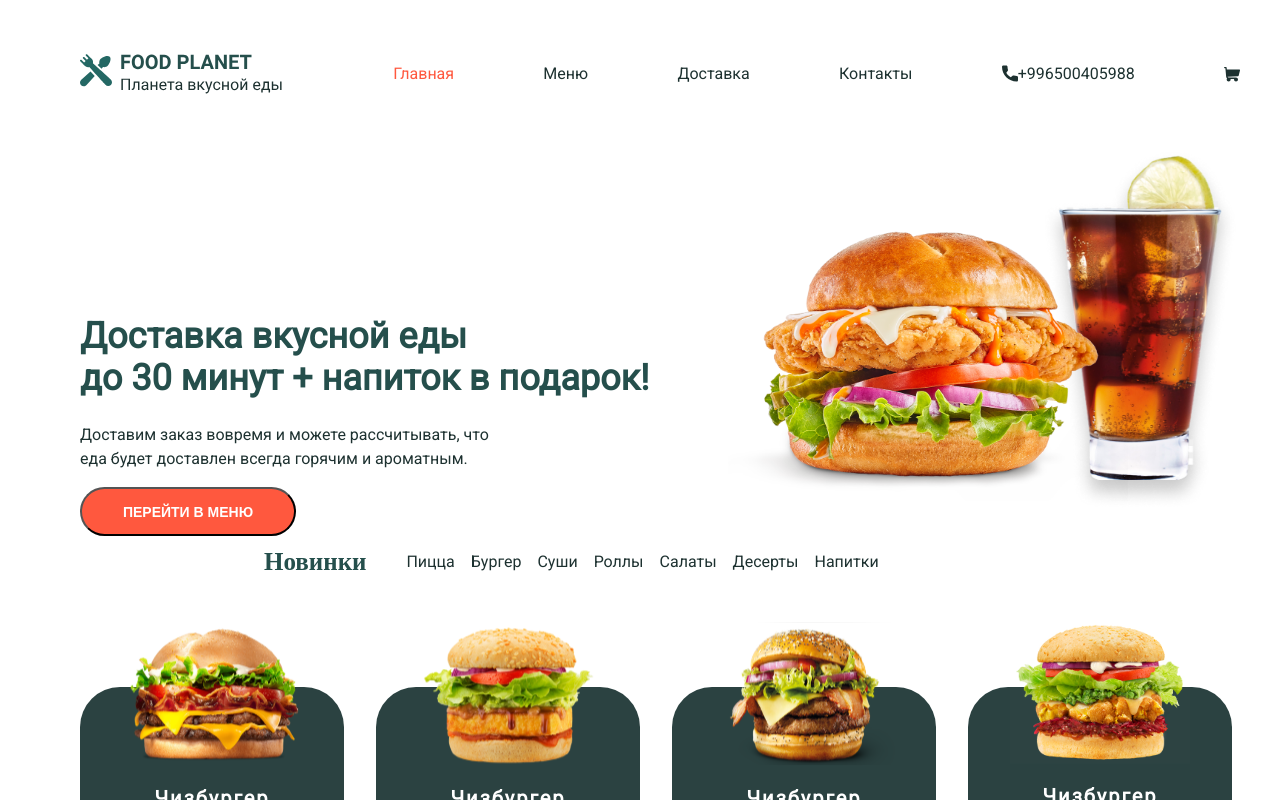
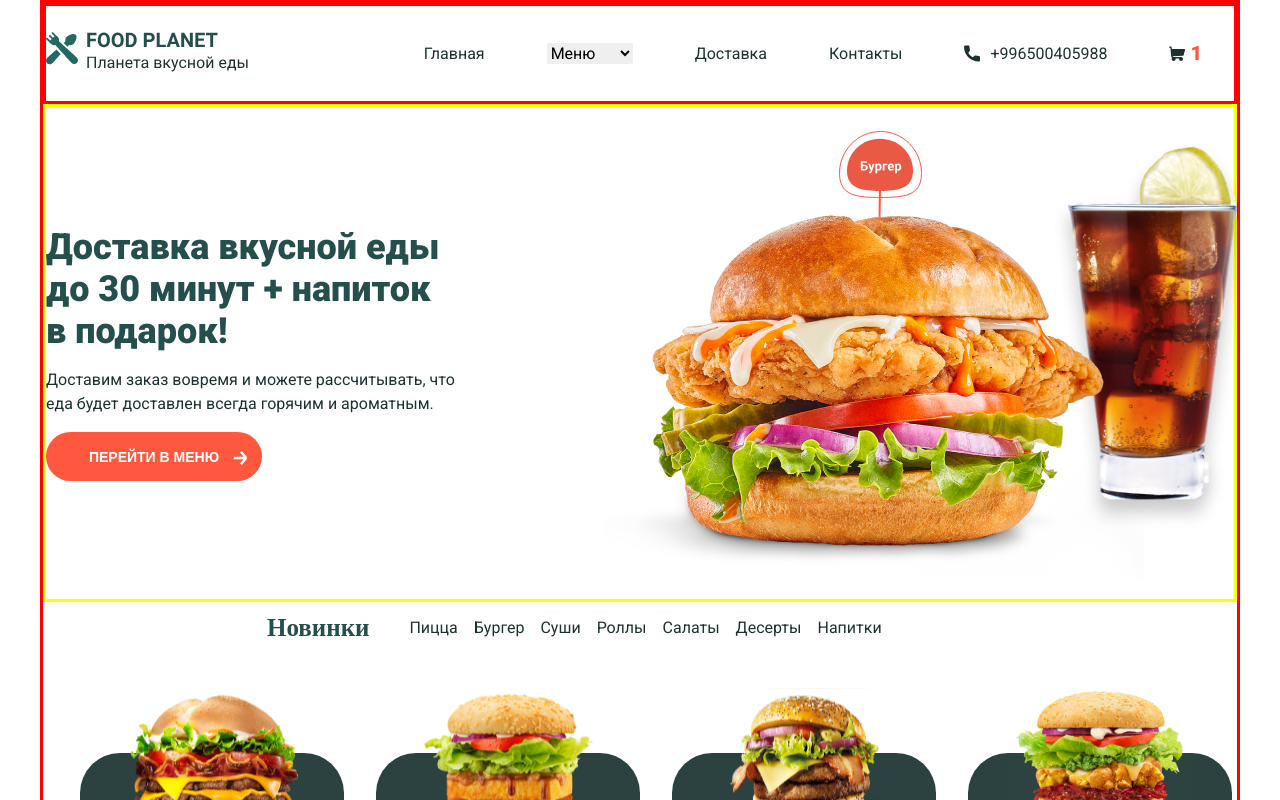
Before and after one commit to Majitovaaijan/food-planet, a React (Create React App) app: page / in a window 1280 px wide. Shown: the top 800 px of the page. Built offline with nearby package versions, Linux system fonts and the light colour scheme.

Commit message:
feat: added Content.jsx

```diff
--- a/src/App.css
+++ b/src/App.css
@@ -1,13 +1,7 @@
-body{
-    /*border: 3px solid red;*/
-    /*height: 100vh;*/
-    /*max-width: 1600px;*/
-    /*padding: 0 200px 0 200px;*/
-    /*margin: 0;*/
-}
 
 .container{
     max-width: 1200px;
     margin: 0 auto;
     overflow: hidden;
+    border: 3px solid red;
 }
--- a/src/components/Content/Content.jsx
+++ b/src/components/Content/Content.jsx
@@ -1,19 +1,32 @@
 import React from 'react';
 import burger from '../../media/icons/hamburger.png'
 import pepsi from '../../media/icons/pepsi.png'
+import next from '../../media/icons/next.svg'
+import price from '../../media/icons/price.svg'
 import s from './Content.module.css'
+
 const Content = () => {
     return (
         <div className={s.content}>
             <div className={s.description}>
-                <h1 className={s.delivery}>Доставка вкусной еды <br/> до 30 минут + напиток в подарок!</h1>
-                <p className={s.delivery1}>Доставим заказ вовремя и можете рассчитывать, что <br/> еда будет доставлен всегда горячим и ароматным.</p>
-                <button className={s.next}>Перейти в меню</button>
+                <h1 className={s.delivery}>Доставка вкусной еды <br/> до 30 минут + напиток <br/>в подарок!</h1>
+                <p className={s.delivery1}>Доставим заказ вовремя и можете рассчитывать, что <br/> еда будет доставлен
+                    всегда горячим и ароматным.</p>
+                <div className={s.btn}>
+                    <button className={s.go}>Перейти в меню</button>
+                    <img src={next} alt=""/>
+                </div>
             </div>
             <div className={s.images}>
-                <img src={burger} alt=""/>
-                <img src={pepsi} alt=""/>
+                <div className={s.price}>
+                    <img src={price} alt=""/>
+                </div>
+                <div className={s.big}>
+                    <img className={s.burger} src={burger} alt=""/>
+                    <img className={s.pepsi} src={pepsi} alt=""/>
+                </div>
             </div>
+
         </div>
     );
 };
--- a/src/components/Content/Content.module.css
+++ b/src/components/Content/Content.module.css
@@ -1,22 +1,22 @@
-@import url('https://fonts.googleapis.com/css2?family=Roboto&display=swap');
+@import url('https://fonts.googleapis.com/css2?family=Roboto:wght@900&display=swap');
 
 .content{
     display: flex;
-    justify-content: space-between;
     position: relative;
-    padding-top: 2rem;
+    border: 3px solid yellow;
+    height: 498px;
     font-family: 'Roboto', sans-serif;
 }
+
 .description{
-    font-weight: 900;
-    padding: 0 40px 0 40px;
-    margin-top: 144px
+    padding-top: 95px;
 }
 .delivery{
     font-weight: 900;
     font-size: 36px;
     line-height: 42px;
     color: #254F4C;
+    margin-bottom: 10px;
 }
 
 .delivery1{
@@ -26,33 +26,54 @@
     color: #1D3130;
 }
 
-.next{
+
+.go{
     width: 216px;
     height: 49px;
-    left: 200px;
+    border: none;
+    cursor: pointer;
     background: #FF583E;
     border-radius: 100px;
     color: #FFFFFF;
     font-weight: 700;
     font-size: 14px;
     text-transform: uppercase;
+    transition: .4s;
+}
+.go:hover{
+    background-color: green;
+    transform: scale(1.1);
+}
+
+.btn{
+    position: relative;
+}
+.btn img{
+    position: relative;
+    width: 20px;
+    right: 2rem;
+    top: 6px;
 }
 
 
-
-.images{
-    display: flex;
+.price img{
+    width: 83px;
+    position: absolute;
+    right: 19.5rem;
+    top: 1.5rem;
 }
-
-.images img:nth-child(1){
+.big img:nth-child(1){
     position: absolute;
-    right: 7rem;
-    top: 6rem;
-    width: 400px;
+    right: 90px;
+    bottom: 20px;
+    width: 540px;
+    height: 392px;
     z-index: 10;
 }
-.images img:nth-child(2){
-    width: 200px;
+.big img:nth-child(2){
+    width: 210px;
+    height: 395px;
     position: absolute;
-    right: 0;
+    right: -1.5rem;
+    top: 30px;
 }
--- a/src/components/Header/Header.jsx
+++ b/src/components/Header/Header.jsx
@@ -1,26 +1,32 @@
 import React from 'react';
 import logo from '../../media/icons/logo.svg'
-import call from '../../media/icons/handset.svg'
+import call from '../../media/icons/call.svg'
 import basket from '../../media/icons/basket.svg'
 import s from './Header.module.css'
+
 const Header = () => {
     return (
         <header className={s.menu}>
             <ul>
-                <li>
-                    <a href="">
-                        <img src={logo} alt=""/>
-                    </a>
-                </li>
+                <div>
+                    <img className={s.logo} src={logo} alt=""/>
+                </div>
+                <div className={s.names}>
                     <li>
                         <a className={s.main} href="">
                             Главная
                         </a>
                     </li>
                     <li>
-                    <a href="">
-                        Меню
-                    </a>
+                        <select className={s.menuHeader}>
+                            <option value="0">Меню</option>
+                            <option value="1">Бургер</option>
+                            <option value="2">Суши</option>
+                            <option value="3">Роллы</option>
+                            <option value="4">Салаты</option>
+                            <option value="4">Десерты</option>
+                            <option value="6">Напитки</option>
+                        </select>
                     </li>
                     <li>
                         <a href="">
@@ -32,17 +38,19 @@ const Header = () => {
                             Контакты
                         </a>
                     </li>
-                <li>
+                    <li className={s.call}>
                         <a href="">
                             <img src={call} alt=""/>
                             <p>+996500405988</p>
                         </a>
                     </li>
-                <li>
+                    <li className={s.count}>
                         <a href="">
                             <img src={basket} alt=""/>
+                            <p>1</p>
                         </a>
                     </li>
+                </div>
             </ul>
         </header>
     );
--- a/src/components/Header/Header.module.css
+++ b/src/components/Header/Header.module.css
@@ -1,14 +1,23 @@
-@import url('https://fonts.googleapis.com/css2?family=Roboto&display=swap');
 
+
+.menu{
+    border: 3px solid red;
+}
+
+.logo img{
+
+    height: 40px;
+}
 .menu ul{
+    padding: 0;
     display: flex;
     justify-content: space-between;
     align-items: center;
-    padding-top: 32px;
     font-size: 16px;
-    font-family: 'Roboto', sans-serif;
+    font-family: 'Roboto',serif;
     font-weight: 400;
 }
+
 .menu li a{
     display: flex;
     text-decoration: none;
@@ -17,9 +26,35 @@
     list-style: none;
 }
 
-.main{
-    color: #FF583E;
+.menuHeader{
+    line-height: 7;
+}
+
+select{
+    border: none;
+    align-items: center;
     font-size: 16px;
-    font-family: 'Roboto', sans-serif;
+    font-family: 'Roboto',serif;
     font-weight: 400;
 }
+.call img{
+    padding-right: 10px;
+
+}
+.names{
+    display: flex;
+    gap: 62px;
+    justify-content: space-between;
+    align-items: center;
+}
+.count{
+    margin-right: 2rem;
+}
+
+.count p{
+    color: #FF583E;
+    font-weight: 700;
+    font-size: 20px;
+    line-height: 23px;
+    margin-left: 5px;
+}
--- a/src/constant/index.js
+++ b/src/constant/index.js
@@ -1,3 +1,4 @@
+
 export const products = [
     {
         image: '../media/first.svg',
```
Also changed, not shown: src/media/icons/call.svg (renamed from src/media/icons/handset.svg), src/media/icons/price.svg (added). Lines whose indentation alone changed are shown as unchanged.
